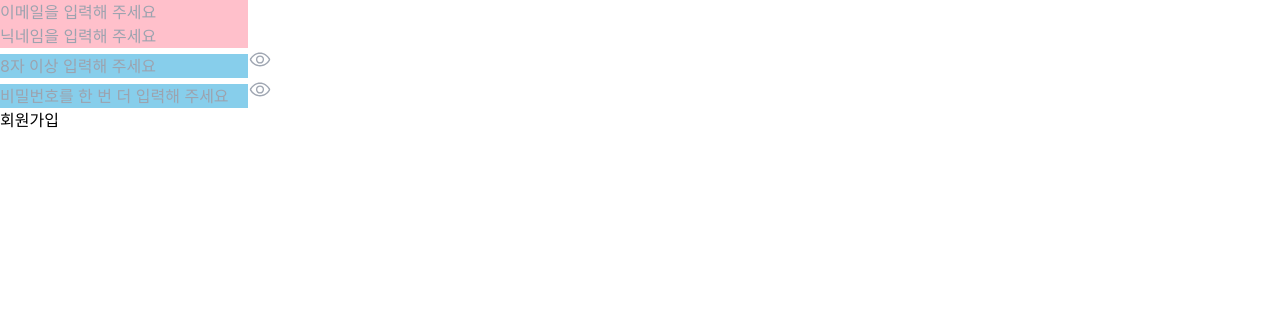
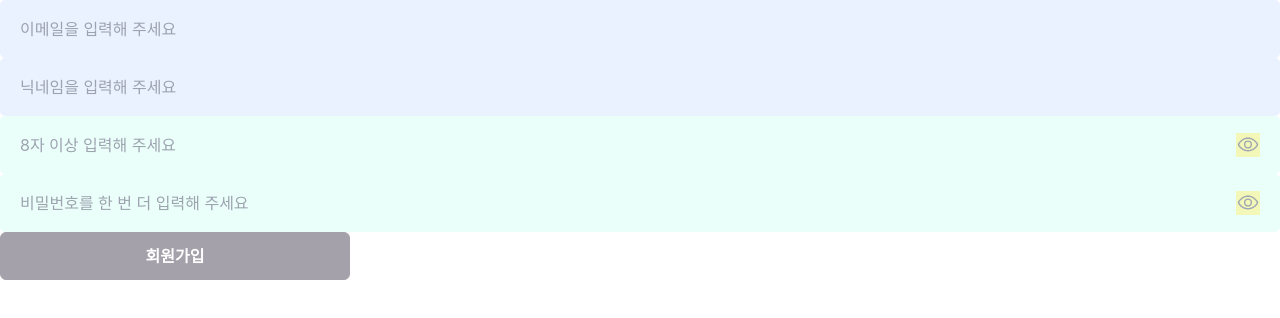
Before and after one commit to hbs0133/GlobalNomard-7, a Next.js app: page /auth/SignupPage in a window 1280 px wide. Shown: the top 318 px of the page. Built offline with nearby package versions, Linux system fonts and the light colour scheme.

Commit message:
컴포넌트 테일윈드 적용

```diff
--- a/src/components/Input/Input.tsx
+++ b/src/components/Input/Input.tsx
@@ -1,17 +1,15 @@
 'use client';
 
-import { twMerge } from 'tailwind-merge';
 import { useState } from 'react';
 import React from 'react';
 
 interface InputProps extends React.InputHTMLAttributes<HTMLInputElement> {
     id: string;
     placeholder: string;
-    inputsize: | 'large' | 'medium' | 'small'
     error?: string;
 }
 
-function Input({ id, placeholder, error, inputsize, className = '', ...inputProps }: InputProps) {
+function Input({ id, placeholder, error, className = '', ...inputProps }: InputProps) {
     const [value, setValue] = useState<string | null>(null);
     const [emailError, setEmailError] = useState<string | null>(null);
 
@@ -30,17 +28,11 @@ function Input({ id, placeholder, error, inputsize, className = '', ...inputProp
         }
     };
 
-    const style = {
-        large: 'w-[640px] h-[58px] text-[16px] text-black',
-        medium: 'w-[100%] h-[58px] text-[16px] text-black',
-        small: 'w-[100%] h-[58px] text-[16px] text-black'
-    };
-
     return (
         <div>
             <div>
                 <input
-                    style={{ backgroundColor: 'pink' }}
+                    className={`bg-[#ebf2ff] w-full h-[58px] text-[16px] text-black rounded-[5px] px-5 ${className}`}
                     id={id}
                     placeholder={placeholder}
                     value={value || ''}
@@ -48,14 +40,10 @@ function Input({ id, placeholder, error, inputsize, className = '', ...inputProp
                     onBlur={(e) => handleBlur(e.target.value)}
                     autoComplete="new-password"
                     {...inputProps}
-
-                    className={twMerge(
-                        ` ${style[inputsize]}`
-                    )}
                 />
             </div>
-            {emailError && <p style={{ color: 'red' }}>{emailError}</p>}
-        </div>
+            {emailError && <p className={`bg-[#ffebeb] text-[12px] text-red-ff4 rounded-[5px] px-2 pt-2 ${className}`}>{emailError}</p>}
+        </div >
     );
 }
 
--- a/src/components/Input/PwdInput.tsx
+++ b/src/components/Input/PwdInput.tsx
@@ -5,6 +5,7 @@ import Image from 'next/image';
 import IconVisibilityOff from '@/assets/icons/ic_visibility_off.svg';
 import IconVisibilityOn from '@/assets/icons/ic_visibility_on.svg';
 import React from 'react';
+import Button from '@/components/Button/Button';
 
 interface InputProps extends React.InputHTMLAttributes<HTMLInputElement> {
     id: string;
@@ -39,9 +40,9 @@ function PwdInput({ id, placeholder, error, className = '', correct = '', ...inp
 
     return (
         <div>
-            <div>
+            <div className='relative w-full'>
                 <input
-                    style={{ backgroundColor: 'skyblue' }}
+                    className='bg-[#ebfffa] w-full h-[58px] text-[16px] text-black rounded-[5px] px-5 ${className}'
                     type={type}
                     id={id}
                     placeholder={placeholder}
@@ -51,7 +52,9 @@ function PwdInput({ id, placeholder, error, className = '', correct = '', ...inp
                     autoComplete="new-password"
                     {...inputProps}
                 />
-                <button type="button" onClick={() => setVisible(!visible)}>
+
+                <button type="button" onClick={() => setVisible(!visible)}
+                    className='bg-[#f3f8b9] absolute top-1/2 -translate-y-1/2 right-5'>
                     {visible ? (
                         <Image src={IconVisibilityOff} alt="Show" />
                     ) : (
@@ -59,9 +62,11 @@ function PwdInput({ id, placeholder, error, className = '', correct = '', ...inp
                     )}
                 </button>
             </div>
-            {pwdError && <p style={{ color: 'red' }}>{pwdError}</p>} {/* 비밀번호 에러 표시 */}
-            {PwdConfirmError && <p style={{ color: 'red' }}>{PwdConfirmError}</p>} {/* 비밀번호 에러 표시 */}
-        </div>
+
+            {pwdError && <p className='bg-[#ffebeb] text-[12px] text-red-ff4 rounded-[5px] px-2 pt-2 ${className}'>{pwdError}</p>}
+            {PwdConfirmError && <p className='bg-[#ffebeb] text-[12px] text-red-ff4 rounded-[5px] px-2 pt-2 ${className}'>{PwdConfirmError}</p>}
+
+        </div >
     );
 }
 
--- a/src/pages/auth/LoginPage.tsx
+++ b/src/pages/auth/LoginPage.tsx
@@ -59,7 +59,7 @@ const Login = () => {
                 id='email'
                 placeholder='이메일을 입력해 주세요'
                 value={email}
-                inputsize='large'
+                // inputsize='large'
                 onChange={(e) => setEmail(e.target.value)}
             />
             <PwdInput
@@ -68,11 +68,6 @@ const Login = () => {
                 value={password}
                 onChange={(e) => setPassword(e.target.value)}
             />
-            <button onClick={onSubmit} disabled={loading}>
-                {loading ? '로그인 중...' : '로그인 하기'}
-            </button>
-
-            {error?.general && <div style={{ color: 'red' }}>{error.general}</div>} {/* 일반 에러 표시 */}
 
             <Button onClick={onSubmit} size='large' status={loading || email.length == 0 || password.length == 0 ? 'inactive' : 'active'} >
                 {loading ? '로그인 중...' : '로그인 하기'}
--- a/src/pages/auth/SignupPage.tsx
+++ b/src/pages/auth/SignupPage.tsx
@@ -6,6 +6,7 @@ import { useUserStore } from '@/hooks/useUserStore';
 import React, { useEffect, useState } from 'react'
 import Input from '@/components/Input/Input';
 import PwdInput from '@/components/Input/PwdInput';
+import Button from '@/components/Button/Button';
 
 function SignupPage() {
     const [email, setEmail] = useState('')
@@ -66,7 +67,13 @@ function SignupPage() {
                 onChange={(e) => setPasswordConfirm(e.target.value)} // 비밀번호 확인 상태 업데이트
                 correct={password}
             />
-            <button type="submit">회원가입</button>
+
+            <Button
+                type="submit"
+                size='large'
+                status={email.length === 0 || password.length === 0 ? 'inactive' : 'active'}>
+                회원가입
+            </Button>
         </form>
 
     )
```
